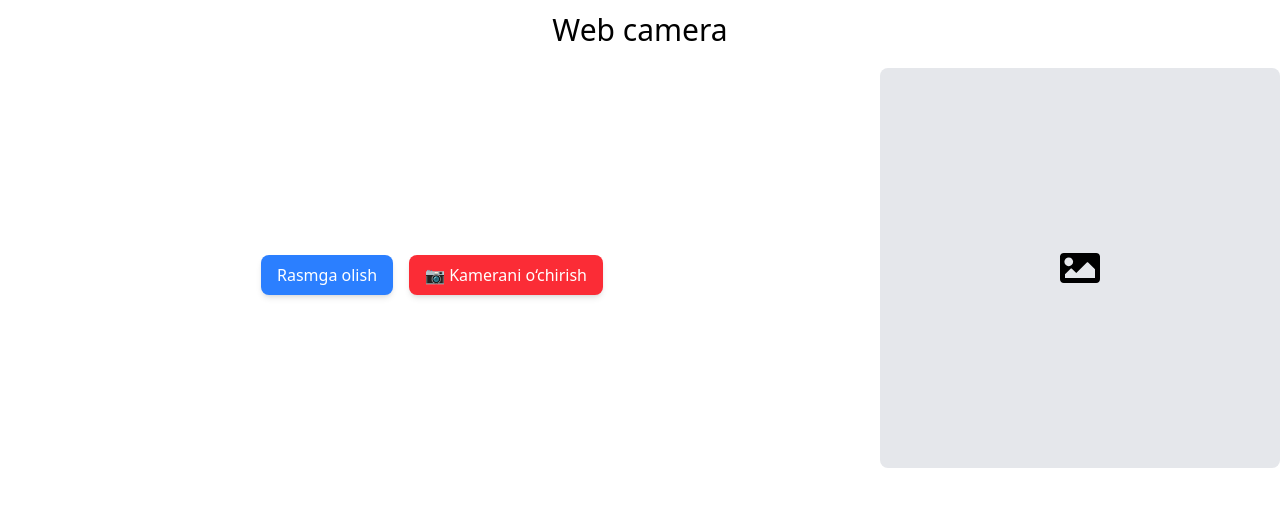
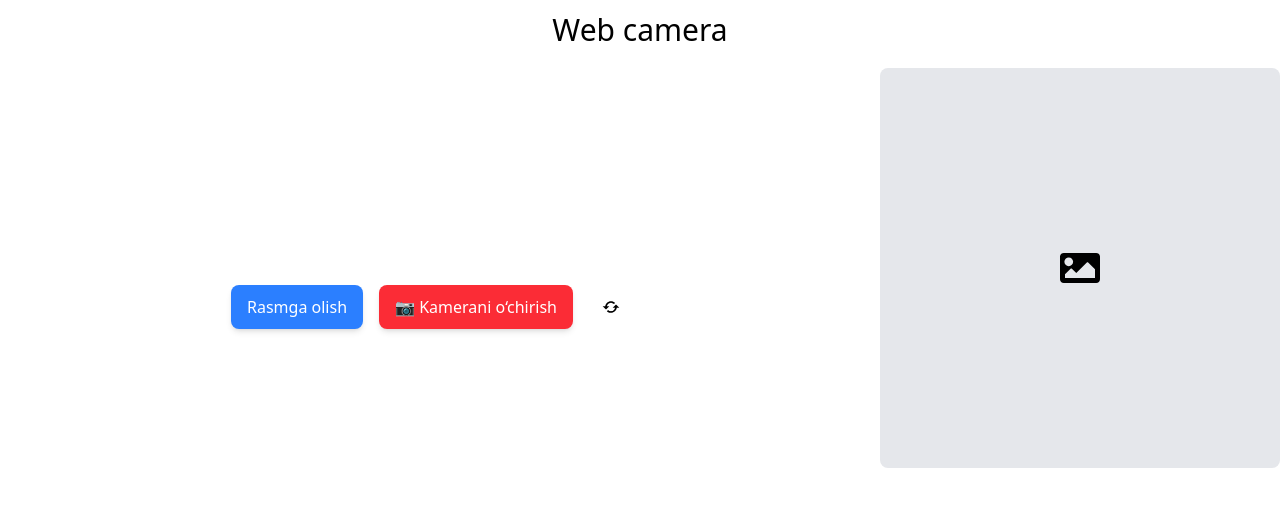
Before and after one commit to developerdiyorbek/Web-Camera, a React (Vite) app: page / in a window 1280 px wide. Shown: the top 506 px of the page. Built offline with nearby package versions, Linux system fonts and the light colour scheme; no server answers.

Commit message:
some changes

```diff
--- a/src/components/Camera.tsx
+++ b/src/components/Camera.tsx
@@ -1,4 +1,5 @@
 import { useRef, useState } from "react";
+import { BiRefresh } from "react-icons/bi";
 import { FaCamera, FaImage } from "react-icons/fa";
 import Webcam from "react-webcam";
 
@@ -6,6 +7,7 @@ const CameraCapture = () => {
   const webcamRef = useRef<Webcam>(null);
   const [image, setImage] = useState<string | null>(null);
   const [isCameraOn, setIsCameraOn] = useState(true);
+  const [mirrored, setMirrored] = useState(true);
 
   const capturePhoto = () => {
     if (webcamRef.current) {
@@ -32,7 +34,7 @@ const CameraCapture = () => {
                 className="size-full rounded-lg"
                 width={400}
                 height={400}
-                mirrored={false}
+                mirrored={mirrored}
               />
             ) : (
               <div className="size-[400px] flex items-center justify-center bg-gray-200 rounded-lg">
@@ -57,6 +59,12 @@ const CameraCapture = () => {
             >
               {isCameraOn ? "📷 Kamerani o‘chirish" : "📸 Kamerani yoqish"}
             </button>
+            <button
+              onClick={() => setMirrored((prev) => !prev)}
+              className="hover:bg-gray-200 duration-150 p-3 rounded cursor-pointer"
+            >
+              <BiRefresh size={20} />
+            </button>
           </div>
         </div>
 
```
